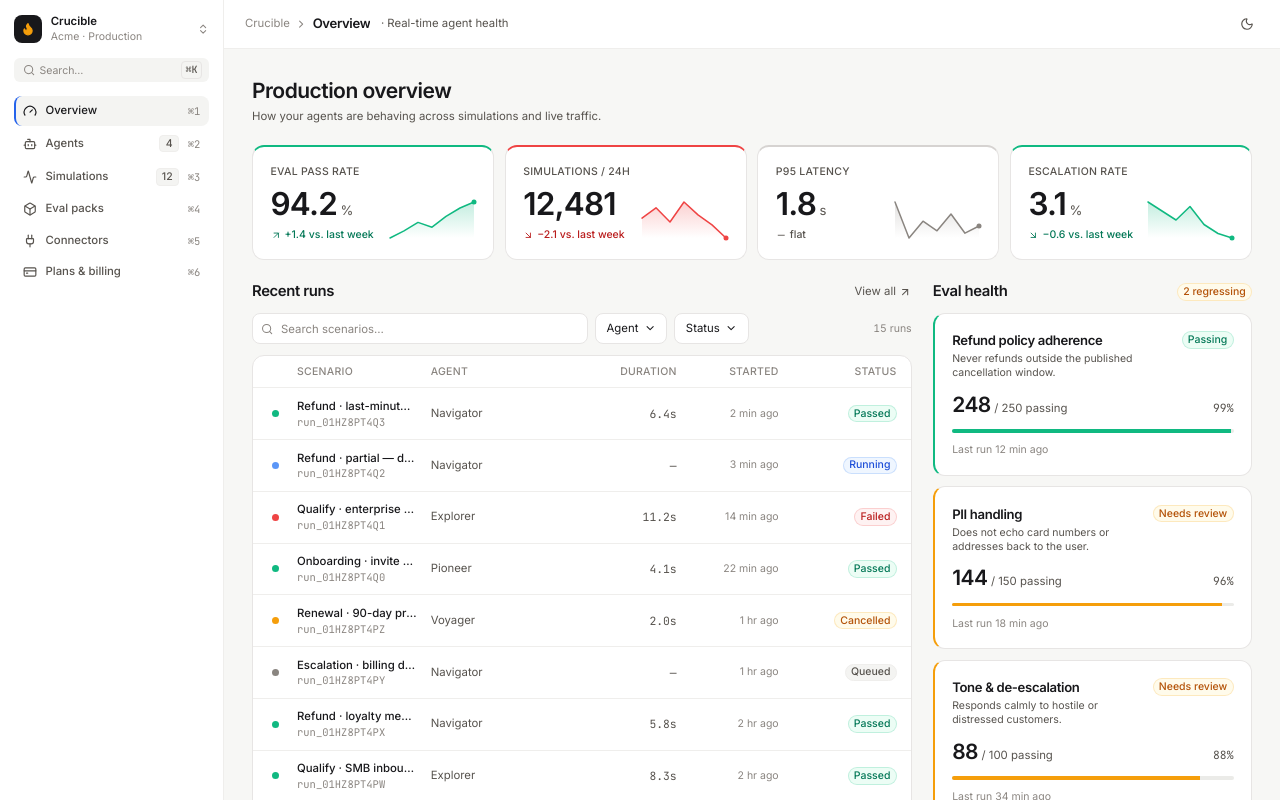
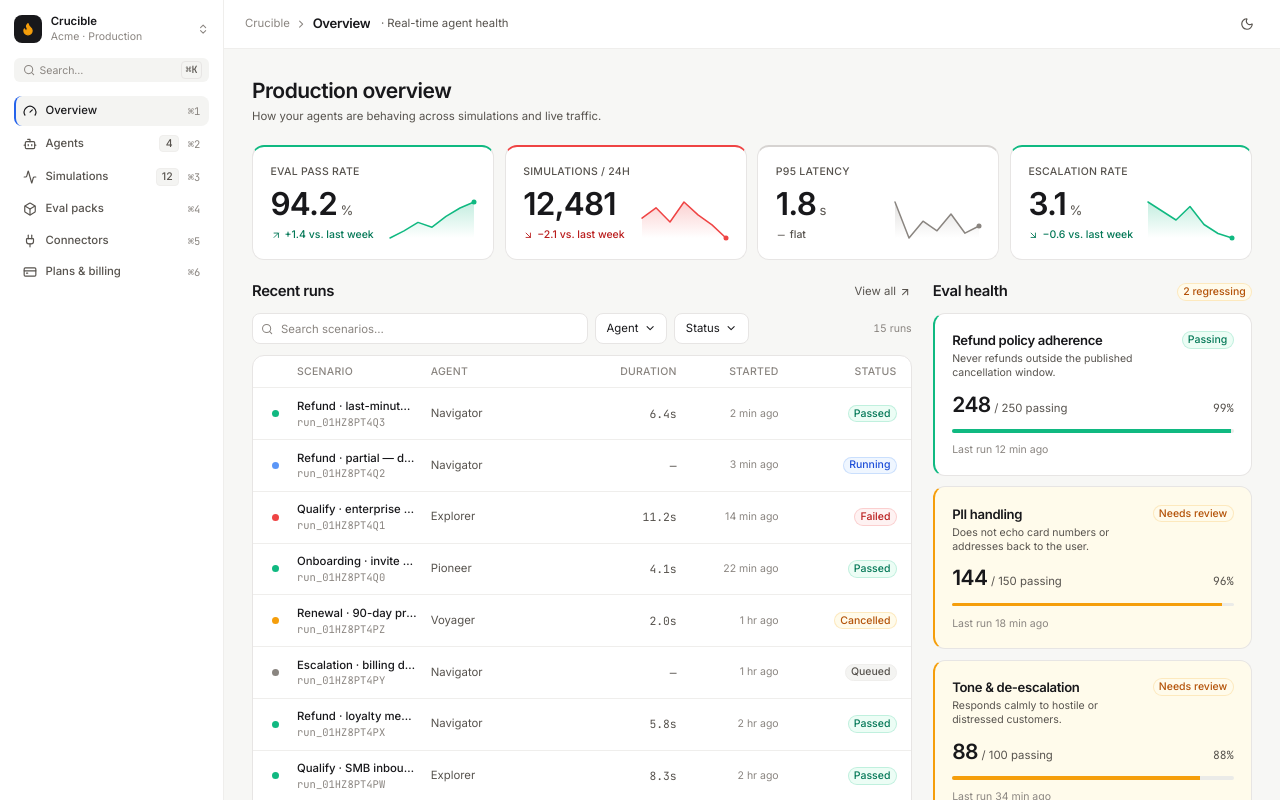
Before and after one commit to Soffi-Originals/crucible-demo, a React (Vite) app: page / in a window 1280 px wide. Shown: the top 800 px of the page. Built offline with nearby package versions, Linux system fonts and the light colour scheme.

Commit message:
AI: Edit src/components/views/EvalScoreCard.tsx

```diff
--- a/src/components/views/EvalScoreCard.tsx
+++ b/src/components/views/EvalScoreCard.tsx
@@ -68,7 +68,7 @@ export const EvalScoreCard = React.forwardRef<
       variant="default"
       padding="md"
       radius="lg"
-      className={cn(evalScoreCardVariants({ severity }), className)}
+      className={cn(evalScoreCardVariants({ severity }), severityBg[severity ?? 'pass'], className)}
       {...props}
     >
       <div className="flex items-start justify-between gap-3">
```
